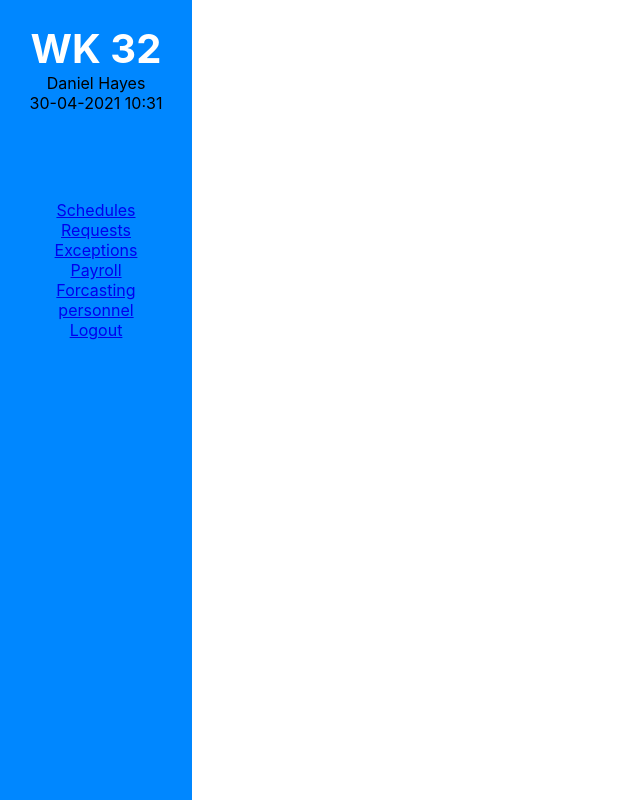
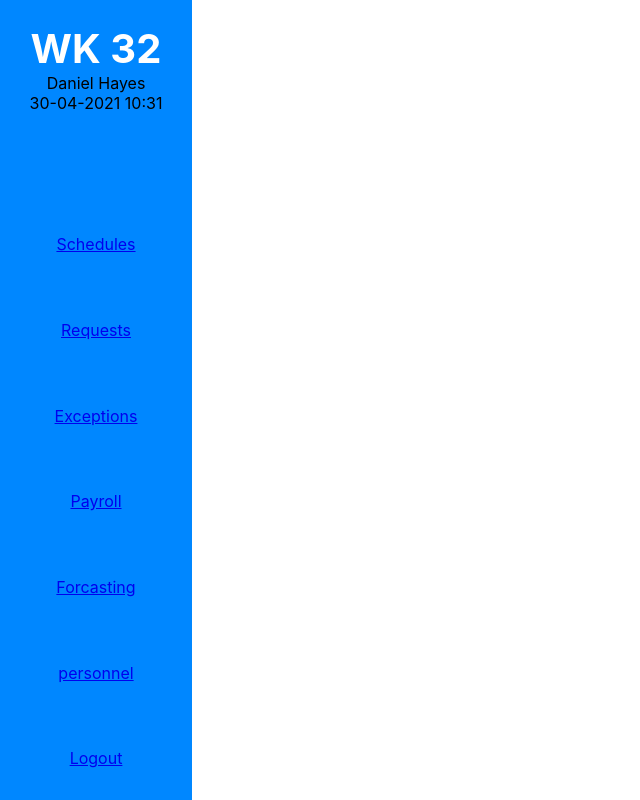
Before and after one commit to Danhayes3008/retail-managment-system-demo, a React (Create React App) app: page / in a window 1280 px wide. Shown: the whole page, without its empty margins (0-640 px from the left). Built offline with nearby package versions, Linux system fonts and the light colour scheme.

Commit message:
positioned the links where i want them

```diff
--- a/src/App.css
+++ b/src/App.css
@@ -21,8 +21,13 @@ nav {
   height: 25vh;
 }
 
+.nav-items {
+  height: 75vh;
+}
+
 .nav-list {
-  height: 75vh;
+  height: 100%;
+  list-style: none;
 }
 
 .wk-nbr {
@@ -30,3 +35,12 @@ nav {
   color: white;
   padding-top: 3vh;
 }
+
+.list-item {
+  height: 14.28%;
+}
+
+.list-item a{
+  position: relative;
+  top: 40%;
+}
```
